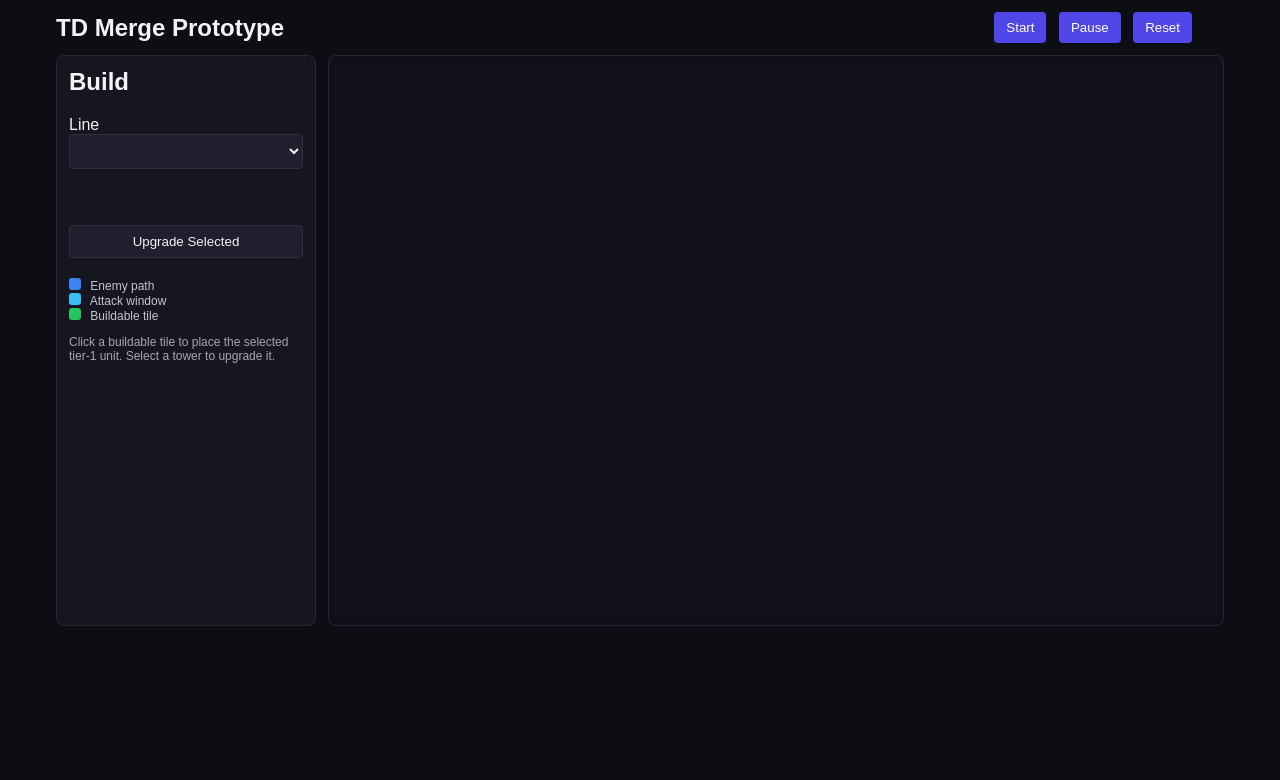
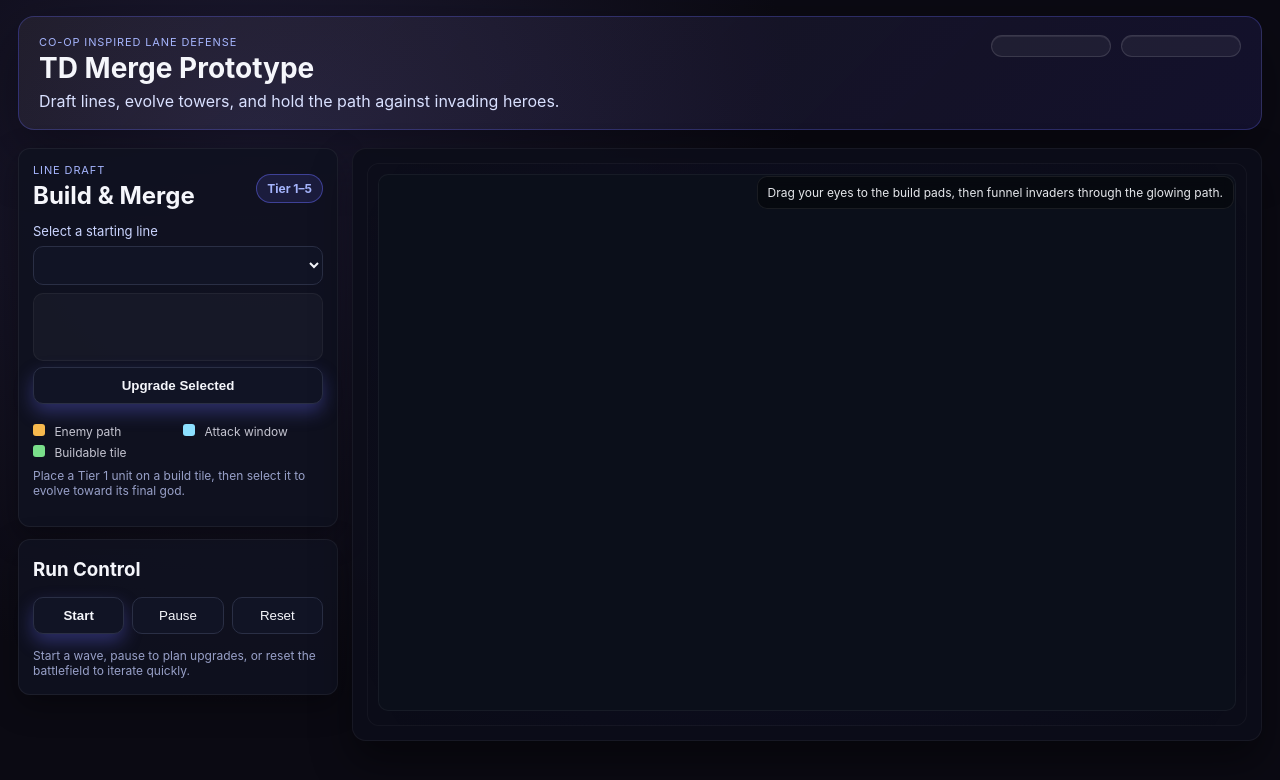
Before and after one commit to TotallyNotLethal/td-merge, a website: page public/index.html in a window 1280 px wide. Drawn offline with Linux system fonts and the light colour scheme; no server answers.

Commit message:
Refresh prototype UI with stylized layout

```diff
--- a/public/game.js
+++ b/public/game.js
@@ -28,6 +28,22 @@ let hearts = 5;
 let spawnTimer = 0;
 let wave = 1;
 let selectedTower = null;
+
+const COLORS = {
+  grid: '#1a2033',
+  path: '#f7b94d',
+  attackWindow: '#8ce0ff',
+  escape: '#f97316',
+  buildableFill: 'rgba(122,223,138,0.22)',
+  buildableStroke: '#7adf8a',
+  enemy: '#ff6b6b',
+  enemyStroke: '#1f0f20',
+  towerBody: '#a78bfa',
+  towerCore: '#0b0f1a',
+  selection: '#fbbf24',
+  hearts: '#f472b6',
+  wave: '#facc15',
+};
 
 const stateDefaults = () => ({
   towers: [],
@@ -294,7 +310,7 @@ function render() {
 }
 
 function drawGrid() {
-  ctx.strokeStyle = '#1f2937';
+  ctx.strokeStyle = COLORS.grid;
   for (let x = 0; x <= battlefield.gridWidth; x++) {
     ctx.beginPath();
     ctx.moveTo(x * TILE_SIZE, 0);
@@ -311,13 +327,13 @@ function drawGrid() {
 
 function drawPath() {
   enemyPath.forEach((tile) => {
-    const color = tile.isAttackWindow ? '#38bdf8' : '#3b82f6';
-    drawTile(tile.x, tile.y, color, tile.isEscape ? '#f97316' : '#0ea5e9');
+    const color = tile.isAttackWindow ? COLORS.attackWindow : COLORS.path;
+    drawTile(tile.x, tile.y, color, tile.isEscape ? COLORS.escape : color);
   });
 }
 
 function drawBuildable() {
-  buildableTiles.forEach((tile) => drawTile(tile.x, tile.y, 'rgba(34,197,94,0.25)', '#22c55e'));
+  buildableTiles.forEach((tile) => drawTile(tile.x, tile.y, COLORS.buildableFill, COLORS.buildableStroke));
 }
 
 function drawTile(x, y, fill, stroke) {
@@ -332,16 +348,13 @@ function drawEnemies() {
   enemies.forEach((enemy) => {
     const tile = enemy.currentTile;
     if (!tile) return;
-    ctx.fillStyle = '#f43f5e';
+    ctx.fillStyle = COLORS.enemy;
+    ctx.strokeStyle = COLORS.enemyStroke;
+    ctx.lineWidth = 3;
     ctx.beginPath();
-    ctx.arc(
-      tile.x * TILE_SIZE + TILE_SIZE / 2,
-      tile.y * TILE_SIZE + TILE_SIZE / 2,
-      TILE_SIZE / 4,
-      0,
-      Math.PI * 2
-    );
+    ctx.arc(tile.x * TILE_SIZE + TILE_SIZE / 2, tile.y * TILE_SIZE + TILE_SIZE / 2, TILE_SIZE / 4, 0, Math.PI * 2);
     ctx.fill();
+    ctx.stroke();
     drawHealthBar(tile.x, tile.y, enemy.health, enemy.template.health);
   });
 }
@@ -351,9 +364,9 @@ function drawHealthBar(x, y, health, max) {
   const height = 6;
   const startX = x * TILE_SIZE + 4;
   const startY = y * TILE_SIZE + TILE_SIZE - 12;
-  ctx.fillStyle = '#1f2937';
+  ctx.fillStyle = '#0f172a';
   ctx.fillRect(startX, startY, width, height);
-  ctx.fillStyle = '#22c55e';
+  ctx.fillStyle = '#34d399';
   const pct = Math.max(0, Math.min(1, health / max));
   ctx.fillRect(startX, startY, width * pct, height);
 }
@@ -362,22 +375,50 @@ function drawTowers() {
   towers.forEach((tower) => {
     const tile = tower.tile;
     const current = tower.currentEntity();
-    ctx.fillStyle = '#c084fc';
-    ctx.fillRect(
-      tile.x * TILE_SIZE + 10,
-      tile.y * TILE_SIZE + 10,
-      TILE_SIZE - 20,
-      TILE_SIZE - 20
-    );
-    ctx.fillStyle = '#0f172a';
-    ctx.font = '12px Arial';
-    ctx.fillText(`T${current.tier}`, tile.x * TILE_SIZE + 14, tile.y * TILE_SIZE + TILE_SIZE / 2);
     if (tower === selectedTower) {
-      ctx.strokeStyle = '#fbbf24';
-      ctx.lineWidth = 3;
-      ctx.strokeRect(tile.x * TILE_SIZE + 4, tile.y * TILE_SIZE + 4, TILE_SIZE - 8, TILE_SIZE - 8);
+      drawRange(tower);
+    }
+    ctx.fillStyle = COLORS.towerBody;
+    ctx.strokeStyle = COLORS.selection;
+    ctx.lineWidth = tower === selectedTower ? 3 : 1.2;
+    ctx.beginPath();
+    ctx.roundRect(tile.x * TILE_SIZE + 10, tile.y * TILE_SIZE + 10, TILE_SIZE - 20, TILE_SIZE - 20, 8);
+    ctx.fill();
+    if (tower === selectedTower) ctx.stroke();
+
+    ctx.fillStyle = COLORS.towerCore;
+    ctx.beginPath();
+    ctx.arc(tile.x * TILE_SIZE + TILE_SIZE / 2, tile.y * TILE_SIZE + TILE_SIZE / 2, TILE_SIZE / 6, 0, Math.PI * 2);
+    ctx.fill();
+
+    ctx.fillStyle = '#f8fafc';
+    ctx.font = '12px "Inter", Arial, sans-serif';
+    ctx.fillText(`T${current.tier}`, tile.x * TILE_SIZE + 14, tile.y * TILE_SIZE + TILE_SIZE / 2 + 4);
+    if (tower === selectedTower) {
+      ctx.strokeStyle = COLORS.selection;
+      ctx.lineWidth = 2.5;
+      ctx.strokeRect(tile.x * TILE_SIZE + 6, tile.y * TILE_SIZE + 6, TILE_SIZE - 12, TILE_SIZE - 12);
     }
   });
+}
+
+function drawRange(tower) {
+  const stats = tower.currentEntity().stats;
+  ctx.save();
+  ctx.strokeStyle = 'rgba(99,102,241,0.35)';
+  ctx.fillStyle = 'rgba(99,102,241,0.08)';
+  ctx.lineWidth = 2;
+  ctx.beginPath();
+  ctx.arc(
+    tower.tile.x * TILE_SIZE + TILE_SIZE / 2,
+    tower.tile.y * TILE_SIZE + TILE_SIZE / 2,
+    stats.range * TILE_SIZE,
+    0,
+    Math.PI * 2
+  );
+  ctx.fill();
+  ctx.stroke();
+  ctx.restore();
 }
 
 function drawStatus() {
@@ -392,8 +433,8 @@ function drawStatus() {
 }
 
 function updateLabels() {
-  heartsLabel.textContent = `Hearts: ${hearts}`;
-  waveLabel.textContent = `Wave: ${wave}`;
+  heartsLabel.innerHTML = `❤️ Hearts: <strong>${Math.max(0, hearts)}</strong>`;
+  waveLabel.innerHTML = `🌊 Wave: <strong>${wave}</strong>`;
 }
 
 init();
--- a/public/index.html
+++ b/public/index.html
@@ -8,32 +8,56 @@
 </head>
 <body>
   <div id="app">
-    <header>
+    <header class="hero">
+      <div>
+        <p class="eyebrow">Co-op inspired lane defense</p>
         <h1>TD Merge Prototype</h1>
-      <div class="controls">
-        <button id="startBtn">Start</button>
-        <button id="pauseBtn">Pause</button>
-        <button id="resetBtn">Reset</button>
-        <span id="hearts"></span>
-        <span id="wave"></span>
+        <p class="tagline">Draft lines, evolve towers, and hold the path against invading heroes.</p>
+      </div>
+      <div class="chips">
+        <div class="chip" id="hearts"></div>
+        <div class="chip" id="wave"></div>
       </div>
     </header>
     <main>
       <section class="sidebar">
-        <h2>Build</h2>
-        <label for="lineSelect">Line</label>
+        <div class="panel">
+          <div class="panel-head">
+            <div>
+              <p class="eyebrow">Line Draft</p>
+              <h2>Build & Merge</h2>
+            </div>
+            <div class="pill pill-info">Tier 1–5</div>
+          </div>
+          <label for="lineSelect">Select a starting line</label>
           <select id="lineSelect"></select>
           <div id="selectionInfo" class="info"></div>
-        <button id="upgradeBtn" disabled>Upgrade Selected</button>
+          <button id="upgradeBtn" class="primary" disabled>Upgrade Selected</button>
           <div class="legend">
             <div><span class="legend-box path"></span> Enemy path</div>
             <div><span class="legend-box attack"></span> Attack window</div>
             <div><span class="legend-box build"></span> Buildable tile</div>
           </div>
-        <p class="hint">Click a buildable tile to place the selected tier-1 unit. Select a tower to upgrade it.</p>
+          <p class="hint">Place a Tier 1 unit on a build tile, then select it to evolve toward its final god.</p>
+        </div>
+
+        <div class="panel controls">
+          <div class="panel-head">
+            <h3>Run Control</h3>
+          </div>
+          <div class="button-row">
+            <button id="startBtn" class="primary">Start</button>
+            <button id="pauseBtn" class="ghost">Pause</button>
+            <button id="resetBtn" class="ghost">Reset</button>
+          </div>
+          <p class="hint">Start a wave, pause to plan upgrades, or reset the battlefield to iterate quickly.</p>
+        </div>
       </section>
       <section class="playfield">
+        <div class="canvas-frame">
+          <div class="grid-hint">Drag your eyes to the build pads, then funnel invaders through the glowing path.</div>
           <canvas id="game" width="800" height="500"></canvas>
+        </div>
       </section>
     </main>
   </div>
--- a/public/style.css
+++ b/public/style.css
@@ -1,99 +1,206 @@
 * { box-sizing: border-box; }
 body {
   margin: 0;
-  font-family: Arial, sans-serif;
-  background: #0d0d14;
-  color: #f2f2f7;
+  font-family: 'Inter', system-ui, -apple-system, BlinkMacSystemFont, 'Segoe UI', sans-serif;
+  background: radial-gradient(circle at 20% 20%, #1d1a33, #0b0a13 45%), radial-gradient(circle at 80% 0%, #1b2a44, #0b0a13 40%);
+  color: #f5f6fb;
+  min-height: 100vh;
 }
 
 #app {
-  max-width: 1200px;
+  max-width: 1280px;
   margin: 0 auto;
-  padding: 12px 16px 32px;
+  padding: 16px 18px 32px;
 }
 
-header {
+.hero {
   display: flex;
   justify-content: space-between;
-  align-items: center;
-  margin-bottom: 12px;
+  align-items: flex-start;
+  margin-bottom: 18px;
+  padding: 18px 20px;
+  border-radius: 16px;
+  background: linear-gradient(135deg, rgba(255, 237, 213, 0.06), rgba(79, 70, 229, 0.12));
+  border: 1px solid rgba(99, 102, 241, 0.3);
+  box-shadow: 0 20px 60px rgba(0, 0, 0, 0.35);
 }
 
 h1 {
-  margin: 0;
-  font-size: 24px;
+  margin: 2px 0;
+  font-size: 28px;
 }
 
-.controls button {
-  margin-right: 8px;
-  padding: 8px 12px;
-  border: none;
-  background: #4f46e5;
-  color: white;
-  border-radius: 4px;
-  cursor: pointer;
+.eyebrow {
+  text-transform: uppercase;
+  letter-spacing: 0.08em;
+  font-size: 11px;
+  color: #a5b4fc;
+  margin: 0;
 }
 
-.controls button:hover {
-  background: #6366f1;
+.tagline {
+  margin: 6px 0 0;
+  color: #d9e0ff;
+  max-width: 560px;
 }
 
-.controls span {
-  margin-left: 12px;
-  font-weight: bold;
+.chips {
+  display: flex;
+  gap: 10px;
+}
+
+.chip {
+  min-width: 120px;
+  padding: 10px 14px;
+  border-radius: 12px;
+  background: rgba(255, 255, 255, 0.05);
+  border: 1px solid rgba(255, 255, 255, 0.12);
+  color: #fefefe;
+  font-weight: 700;
+  box-shadow: inset 0 1px 0 rgba(255, 255, 255, 0.08);
 }
 
 main {
   display: grid;
-  grid-template-columns: 260px 1fr;
+  grid-template-columns: 320px 1fr;
+  gap: 14px;
+}
+
+.sidebar {
+  display: flex;
+  flex-direction: column;
   gap: 12px;
 }
 
-.sidebar {
-  background: #161620;
-  padding: 12px;
-  border-radius: 8px;
-  border: 1px solid #27273a;
+.panel {
+  background: rgba(16, 18, 32, 0.92);
+  padding: 14px 14px 16px;
+  border-radius: 12px;
+  border: 1px solid rgba(255, 255, 255, 0.06);
+  box-shadow: 0 10px 30px rgba(0, 0, 0, 0.35);
 }
 
-.sidebar h2 {
-  margin-top: 0;
+.panel-head {
+  display: flex;
+  align-items: center;
+  justify-content: space-between;
+  margin-bottom: 6px;
 }
 
-.sidebar select, .sidebar button {
+.panel h2, .panel h3 {
+  margin: 4px 0;
+}
+
+label {
+  font-size: 13px;
+  color: #cbd5ff;
+}
+
+.panel select, .panel button {
   width: 100%;
+  margin-top: 6px;
   margin-bottom: 8px;
-  padding: 8px;
-  border-radius: 4px;
-  border: 1px solid #2f2f43;
-  background: #1f1f2d;
-  color: #f2f2f7;
+  padding: 10px;
+  border-radius: 10px;
+  border: 1px solid #2a2f45;
+  background: #111425;
+  color: #f5f6fb;
+}
+
+.panel select:focus, .panel button:focus {
+  outline: 2px solid #6366f1;
+  outline-offset: 1px;
+}
+
+.primary {
+  background: linear-gradient(135deg, #6366f1, #8b5cf6);
+  border: none;
+  color: #fefefe;
+  font-weight: 700;
+  box-shadow: 0 8px 18px rgba(99, 102, 241, 0.35);
+}
+
+.ghost {
+  background: rgba(255, 255, 255, 0.06);
+  border: 1px solid rgba(255, 255, 255, 0.12);
+  color: #e5e7eb;
+}
+
+.button-row {
+  display: grid;
+  grid-template-columns: repeat(3, 1fr);
+  gap: 8px;
+}
+
+.pill {
+  padding: 6px 10px;
+  border-radius: 999px;
+  font-size: 12px;
+  font-weight: 700;
+}
+
+.pill-info {
+  color: #a5b4fc;
+  background: rgba(99, 102, 241, 0.14);
+  border: 1px solid rgba(99, 102, 241, 0.5);
 }
 
 .sidebar .info {
-  font-size: 12px;
-  line-height: 1.4;
-  color: #c5c5d1;
-  min-height: 48px;
+  font-size: 13px;
+  line-height: 1.5;
+  color: #d1d5f9;
+  min-height: 68px;
+  padding: 10px;
+  border-radius: 10px;
+  background: rgba(255, 255, 255, 0.03);
+  border: 1px solid rgba(255, 255, 255, 0.05);
 }
 
 .playfield {
-  background: #0f0f17;
-  border: 1px solid #27273a;
-  border-radius: 8px;
-  padding: 8px;
+  background: rgba(12, 14, 25, 0.92);
+  border: 1px solid rgba(255, 255, 255, 0.05);
+  border-radius: 14px;
+  padding: 14px;
+  box-shadow: 0 20px 40px rgba(0, 0, 0, 0.45);
+}
+
+.canvas-frame {
+  position: relative;
+  border-radius: 12px;
+  overflow: hidden;
+  background: radial-gradient(circle at 50% 50%, rgba(79, 70, 229, 0.04), rgba(255, 255, 255, 0));
+  padding: 10px;
+  border: 1px solid rgba(255, 255, 255, 0.04);
+}
+
+.grid-hint {
+  position: absolute;
+  top: 12px;
+  right: 12px;
+  padding: 8px 10px;
+  border-radius: 10px;
+  background: rgba(0, 0, 0, 0.4);
+  color: #e5e7eb;
+  font-size: 12px;
+  backdrop-filter: blur(6px);
+  border: 1px solid rgba(255, 255, 255, 0.08);
+  z-index: 2;
 }
 
 canvas {
   width: 100%;
-  border-radius: 8px;
-  background: #11111b;
+  border-radius: 10px;
+  background: #0b0f1a;
+  border: 1px solid rgba(255, 255, 255, 0.05);
 }
 
 .legend {
   font-size: 12px;
   color: #c5c5d1;
   margin-top: 12px;
+  display: grid;
+  grid-template-columns: repeat(2, minmax(0, 1fr));
+  gap: 6px 10px;
 }
 
 .legend-box {
@@ -104,13 +211,18 @@ canvas {
   border-radius: 3px;
 }
 
-.legend .path { background: #3b82f6; }
-.legend .attack { background: #38bdf8; }
-.legend .build { background: #22c55e; }
+.legend .path { background: #f7b94d; }
+.legend .attack { background: #8ce0ff; }
+.legend .build { background: #7adf8a; }
 
 .hint {
   font-size: 12px;
-  color: #a5a5b8;
+  color: #98a0c8;
+  margin-top: 8px;
+}
+
+.controls .hint {
+  margin: 6px 0 0;
 }
 
 a.tower-label {
```
Lines whose indentation alone changed are shown as unchanged.
